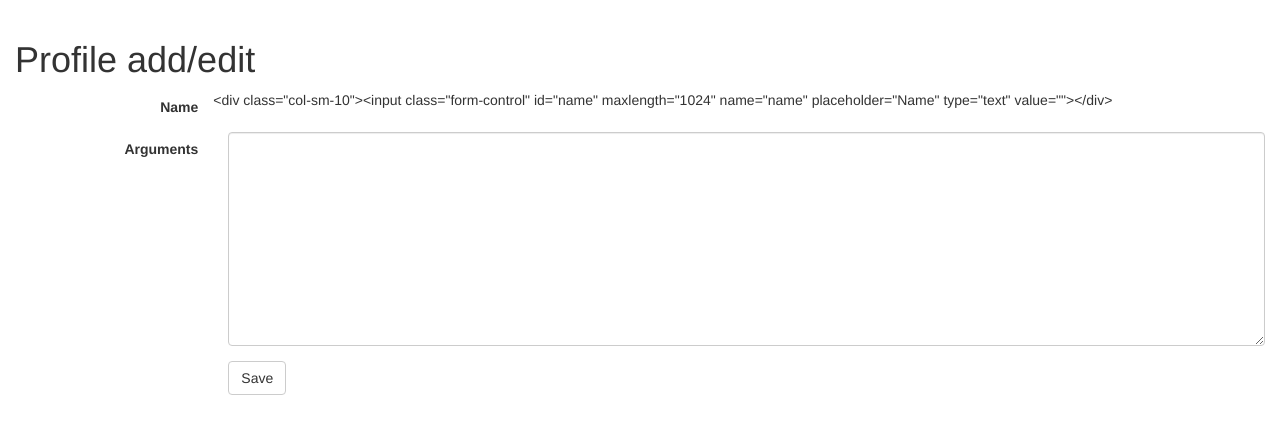
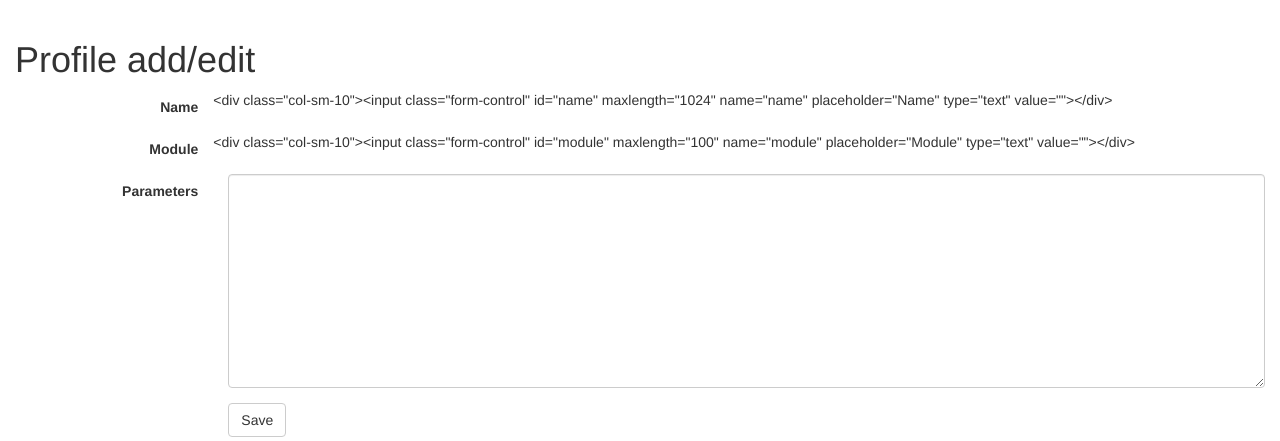
Before and after one commit to bodik/sner4, a Flask app: page /profile/add in a window 1280 px wide. Shown: the part 52-493 px from the top of the page. Run offline with Flask 2, Linux system fonts and the light colour scheme; some libraries are stand-ins or nearby versions.

Commit message:
* profile add module attribute * code cosmetics 	* relative imports 	* datetime jinja filter

```diff
--- a/sner_web/__init__.py
+++ b/sner_web/__init__.py
@@ -1,10 +1,10 @@
 """main application package module"""
 
 from flask import flash, Flask, render_template
-from sner_web.commands import init_db, init_data
-from sner_web.controller import profile, task
-from sner_web.extensions import db, toolbar
-from sner_web.models import Profile, Task
+from .commands import init_db, init_data
+from .controller import profile, task
+from .extensions import db, toolbar
+from .models import Profile, Task
 
 
 def create_app():
@@ -30,4 +30,11 @@ def create_app():
 		flash('error', 'error')
 		return render_template('index.html')
 
+	@app.template_filter('datetime')
+	def format_datetime(value, fmt="%Y-%m-%dT%H:%M:%S"):
+		"""Format a datetime"""
+		if value is None:
+			return ""
+		return value.strftime(fmt)
+
 	return app
--- a/sner_web/controller/profile.py
+++ b/sner_web/controller/profile.py
@@ -1,9 +1,9 @@
 """controller profile"""
 
 from flask import Blueprint, redirect, render_template, url_for
-from sner_web.extensions import db
-from sner_web.forms import ProfileForm, GenericButtonForm
-from sner_web.models import Profile
+from ..extensions import db
+from ..forms import ProfileForm, GenericButtonForm
+from ..models import Profile
 
 
 blueprint = Blueprint('profile', __name__) # pylint: disable=invalid-name
--- a/sner_web/forms.py
+++ b/sner_web/forms.py
@@ -1,9 +1,9 @@
 """flask forms"""
 
 from flask_wtf import FlaskForm
-from sner_web.models import Profile
 from wtforms import IntegerField, StringField, TextAreaField, validators
 from wtforms.ext.sqlalchemy.fields import QuerySelectField
+from .models import Profile
 
 
 class LinesField(TextAreaField):
@@ -32,13 +32,14 @@ class ProfileForm(FlaskForm):
 	"""profile edit form"""
 
 	name = StringField(label='Name', validators=[validators.Length(max=1024)])
-	arguments = TextAreaField(label='Arguments')
+	module = StringField(label='Module', validators=[validators.Length(max=100)])
+	params = TextAreaField(label='Parameters')
 
 
 class TaskForm(FlaskForm):
 	"""task edit form"""
 
 	name = StringField(label='Name', validators=[validators.Length(max=1024)])
-	priority = IntegerField(label='Priority', default=0)
 	profile = QuerySelectField(query_factory=lambda: Profile.query.all(), allow_blank=False) # pylint: disable=unnecessary-lambda
 	targets = LinesField(label='Targets', validators=[validators.Length(max=1024)])
+	priority = IntegerField(label='Priority', default=0)
--- a/sner_web/templates/profile/addedit.html
+++ b/sner_web/templates/profile/addedit.html
@@ -7,14 +7,12 @@
 
 	<form class="form-horizontal" action="{{ form_url }}" method="post">
 		{{ form.csrf_token }}
-
 		{{ b_wtf.bootstrap_field(form.name, horizontal=True) }}
-
+		{{ b_wtf.bootstrap_field(form.module, horizontal=True) }}
 		<div class="form-group">
-			{{ form.arguments.label(class="col-sm-2 control-label") }}
-			<div class="col-sm-10">{{ form.arguments(class="form-control", rows="10")|safe }}</div>
+			{{ form.params.label(class="col-sm-2 control-label") }}
+			<div class="col-sm-10">{{ form.params(class="form-control", rows="10")|safe }}</div>
 		</div>
-
 		<div class="form-group">
 			<label class="col-sm-2 control-label"></label>
 			<div class="col-sm-10"><button class="btn-default btn" type="submit">Save</button></div>
```
Also changed, not shown: sner_web/commands.py (+10 -4 lines), sner_web/controller/task.py (+4 -4 lines), sner_web/models.py (+9 -12 lines), sner_web/templates/profile/list.html (+6 -4 lines), sner_web/templates/task/addedit.html (+2 -5 lines), sner_web/templates/task/list.html (+4 -4 lines), sner_web/tests/__init__.py (+1 -1 lines), sner_web/tests/conftest.py (+1 -1 lines), sner_web/tests/test_profile.py (+11 -8 lines), sner_web/tests/test_task.py (+4 -4 lines), sner_web/utils.py (+10 -2 lines).
